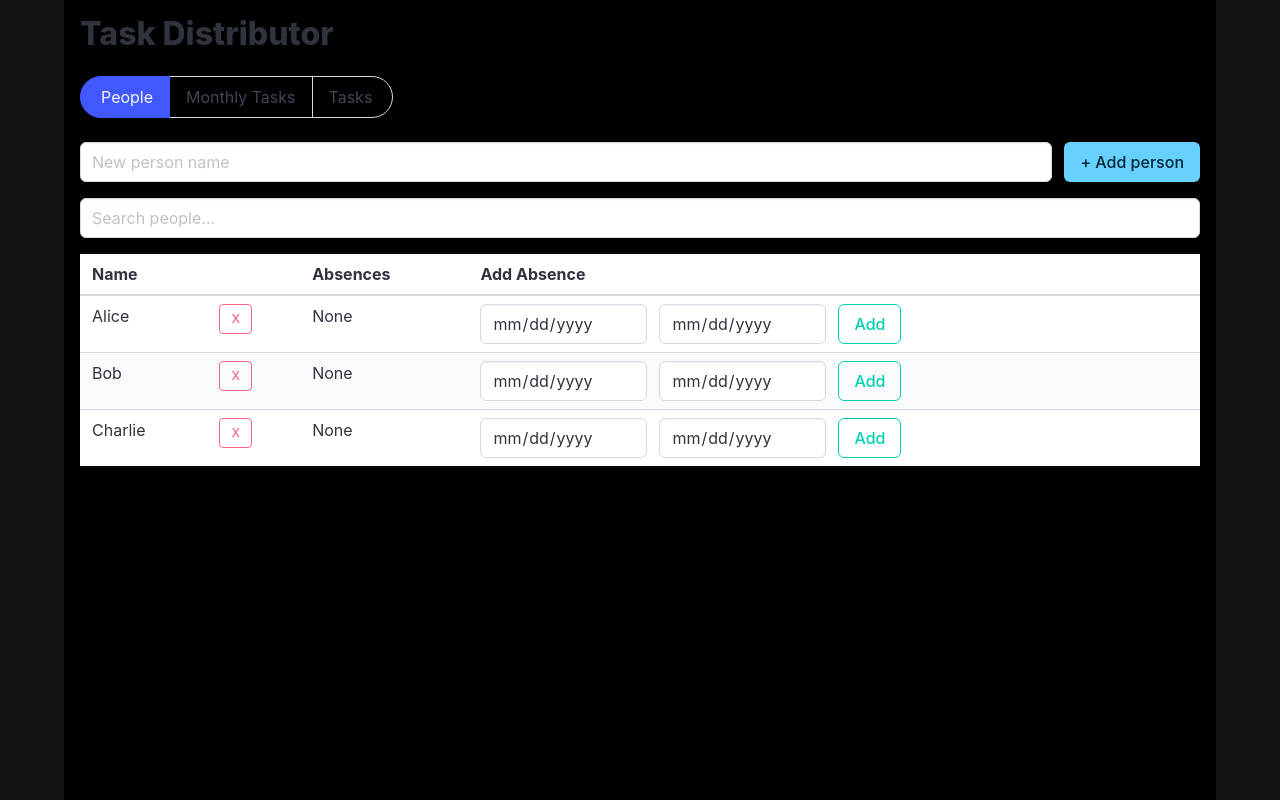
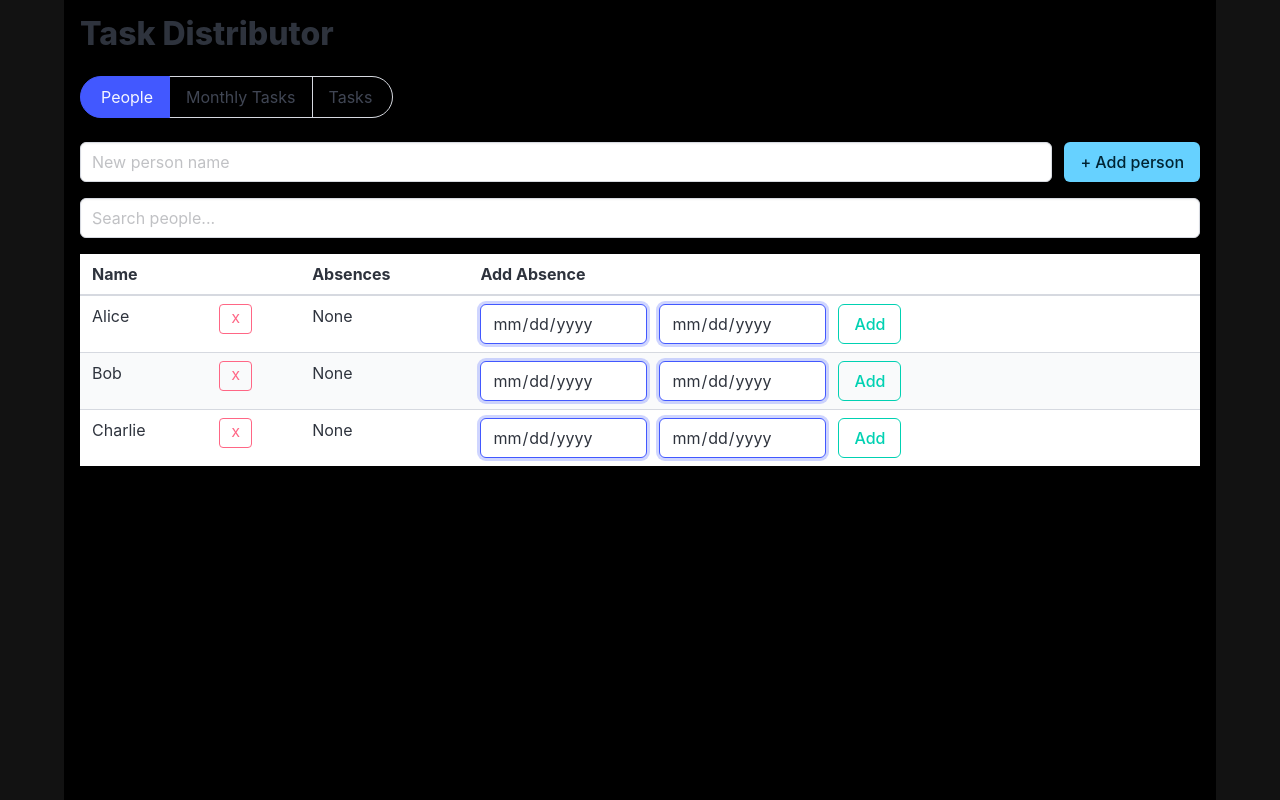
Before and after one commit to itsrim/clean, a React (Vite) app: page / in a window 1280 px wide. Built offline with nearby package versions, Linux system fonts and the light colour scheme.

Commit message:
css input

```diff
--- a/src/components/People/index.tsx
+++ b/src/components/People/index.tsx
@@ -133,7 +133,7 @@ export const People: FC<Props> = ({
                   <div className="field is-grouped is-flex-wrap-wrap">
                     <p className="control">
                       <input
-                        className="input calendar-white"
+                        className="input calendar-white is-focused"
                         type="date"
                         value={absenceInputs[person.id]?.start || ""}
                         onChange={(e) =>
@@ -149,7 +149,7 @@ export const People: FC<Props> = ({
                     </p>
                     <p className="control">
                       <input
-                        className="input calendar-white"
+                        className="input calendar-white is-focused"
                         type="date"
                         value={absenceInputs[person.id]?.end || ""}
                         onChange={(e) =>
@@ -166,7 +166,7 @@ export const People: FC<Props> = ({
                     <p className="control">
                       <button
                           className="button is-primary is-outlined"
-                        onClick={() => {
+                          onClick={() => {
                           const { start, end } =
                             absenceInputs[person.id] || {};
                           if (
```
